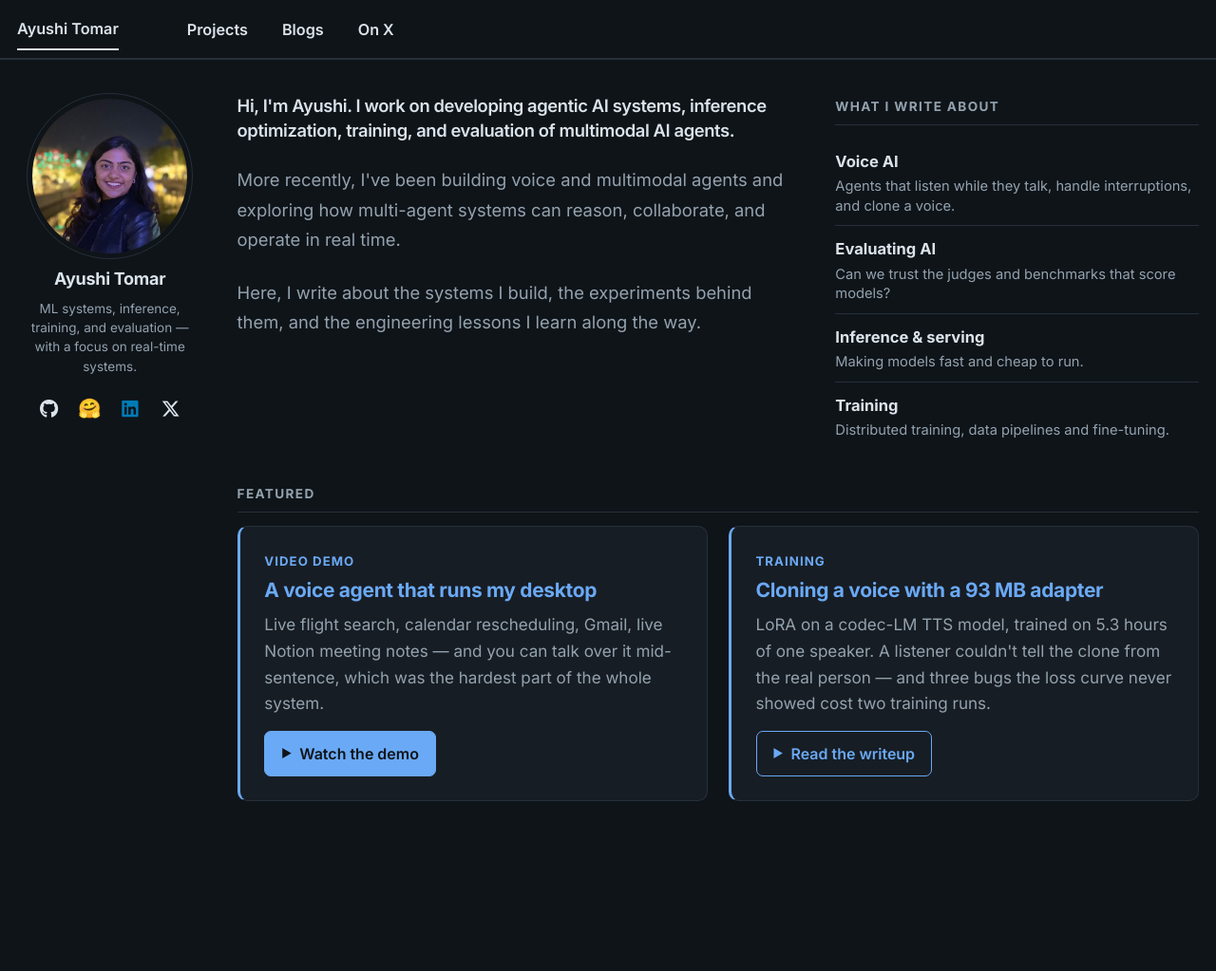
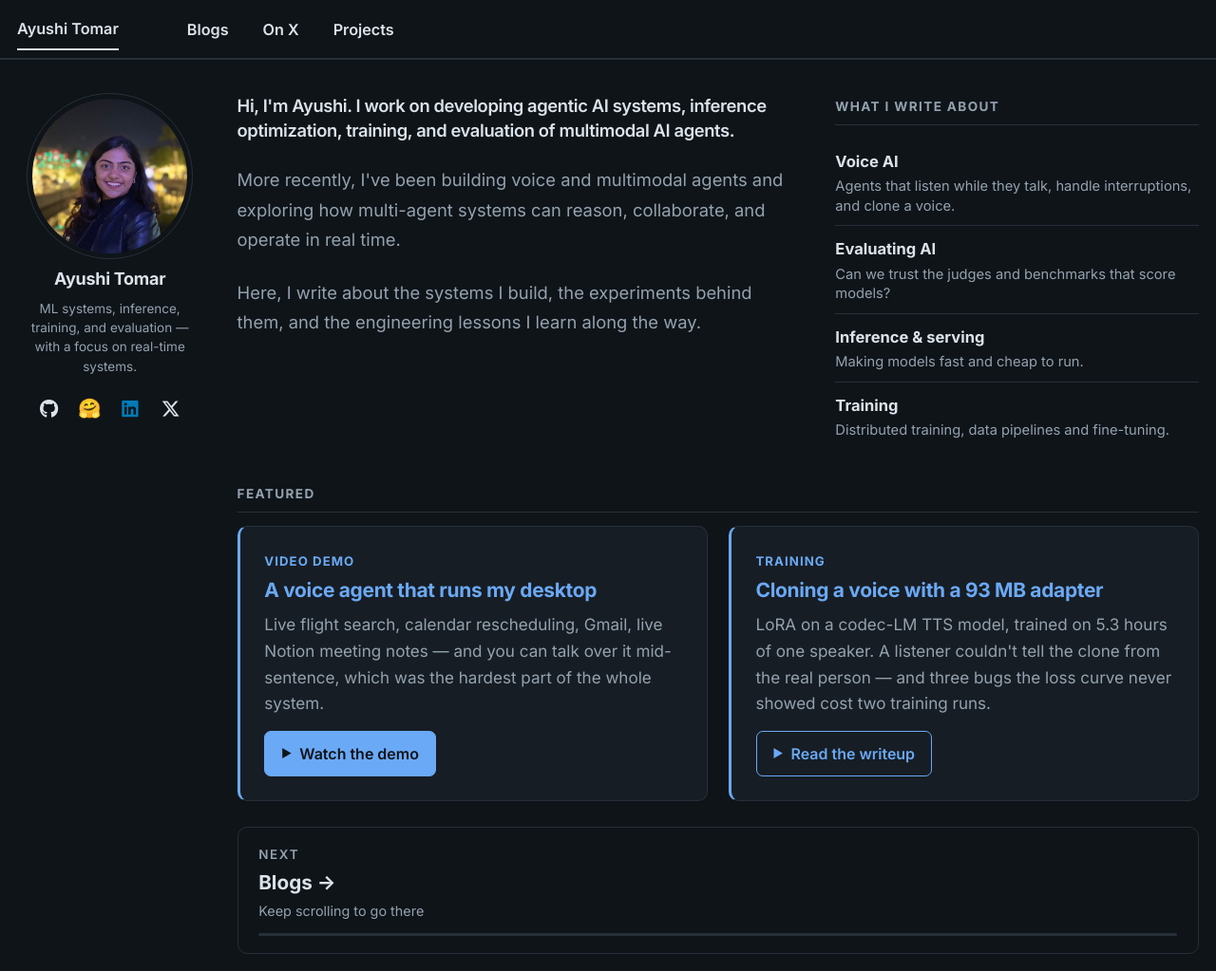
Before and after one commit to ayushitomar03/ayushitomar03.github.io, a Jekyll site: the page built from _pages/about.md, in a window 1280 px wide and 1023 px high. Shown: the whole window at 95% size. Built offline with Jekyll 4.4.1, drawn with Linux system fonts in a browser that asks for light colours; a style sheet for code colours, icons or effects is not loaded.

Commit message:
Reorder menu, add next-page card with scroll to advance

```diff
--- a/_data/navigation.yml
+++ b/_data/navigation.yml
@@ -5,11 +5,11 @@
 # prevent it from being included in the site.
 
 main:
-  - title: "Projects"
-    url: /projects/
-
   - title: "Blogs"
     url: /year-archive/
 
   - title: "On X"
     url: /x-articles/
+
+  - title: "Projects"
+    url: /projects/
--- /dev/null
+++ b/_includes/next-page.html
@@ -0,0 +1,49 @@
+{% comment %}
+  "Next page" card at the bottom of the home page and each menu page.
+  Order: home, then the menu in _data/navigation.yml. Scrolling on past the end
+  of the page fills the bar and opens the next page; the card is also a plain link.
+{% endcomment %}
+{% assign np_urls = "/" | split: "," %}
+{% assign np_titles = "Home" | split: "," %}
+{% for link in site.data.navigation.main %}
+  {% assign np_urls = np_urls | push: link.url %}
+  {% assign np_titles = np_titles | push: link.title %}
+{% endfor %}
+{% for u in np_urls %}
+  {% if u == page.url %}
+    {% assign np_i = forloop.index %}
+    {% if np_i < np_urls.size %}
+<a class="next-page" id="next-page" href="{{ base_path }}{{ np_urls[np_i] }}">
+  <span class="next-page__label">Next</span>
+  <span class="next-page__title">{{ np_titles[np_i] }} &rarr;</span>
+  <span class="next-page__hint">Keep scrolling to go there</span>
+  <span class="next-page__bar"><span class="next-page__fill" id="next-page-fill"></span></span>
+</a>
+<script>
+(function () {
+  var card = document.getElementById("next-page");
+  var fill = document.getElementById("next-page-fill");
+  if (!card || window.matchMedia("(prefers-reduced-motion: reduce)").matches) { return; }
+  var need = 600, pulled = 0, gone = false, idle;
+  function atEnd() { var el = document.scrollingElement || document.documentElement; return el.scrollTop >= el.scrollHeight - el.clientHeight - 4; }
+  function push(d) {
+    if (gone) { return; }
+    if (!atEnd() || d <= 0) { pulled = 0; fill.style.width = "0"; return; }
+    pulled += d;
+    fill.style.width = Math.min(100, pulled / need * 100) + "%";
+    clearTimeout(idle);
+    idle = setTimeout(function () { pulled = 0; fill.style.width = "0"; }, 900);
+    if (pulled >= need) { gone = true; window.location.href = card.href; }
+  }
+  window.addEventListener("wheel", function (e) { push(e.deltaY); }, { passive: true });
+  var y0 = null;
+  window.addEventListener("touchstart", function (e) { y0 = e.touches[0].clientY; }, { passive: true });
+  window.addEventListener("touchmove", function (e) {
+    if (y0 === null) { return; }
+    var y = e.touches[0].clientY; push((y0 - y) * 2); y0 = y;
+  }, { passive: true });
+})();
+</script>
+    {% endif %}
+  {% endif %}
+{% endfor %}
--- a/_layouts/archive.html
+++ b/_layouts/archive.html
@@ -20,5 +20,7 @@ layout: default
       <h1 class="page__title">{{ page.title }}</h1>
     {% endunless %}
     {{ content }}
+
+    {% include next-page.html %}
   </div>
 </div>
--- a/_layouts/single.html
+++ b/_layouts/single.html
@@ -86,6 +86,8 @@ layout: default
       {% if page.share %}{% include social-share.html %}{% endif %}
 
       {% unless page.hide_pagination %}{% include post_pagination.html %}{% endunless %}
+
+      {% include next-page.html %}
     </div>
 
     {% if site.comments.provider and page.comments %}
--- a/_sass/layout/_custom.scss
+++ b/_sass/layout/_custom.scss
@@ -1078,3 +1078,16 @@ a.demo-link--ghost {
 .intro-topics .topic-tile__name { font-size: 0.9em; }
 .intro-topics .topic-tile__line { font-size: 0.8em; line-height: 1.4; }
 .intro-grid { margin-bottom: 0.6em; }
+
+/* ---- Next page card (bottom of home and menu pages) ---- */
+.next-page {
+  display: grid; gap: 0.2em; margin: 3em 0 1em; padding: 1em 1.2em;
+  border: 1px solid var(--rule); border-radius: 10px; text-decoration: none;
+  color: inherit;
+}
+.next-page:hover { border-color: var(--text-muted); }
+.next-page__label { font-size: 0.75em; letter-spacing: 0.12em; text-transform: uppercase; color: var(--text-muted); font-weight: 600; }
+.next-page__title { font-size: 1.15em; font-weight: 700; }
+.next-page__hint { font-size: 0.8em; color: var(--text-muted); }
+.next-page__bar { height: 3px; margin-top: 0.5em; background: var(--rule); border-radius: 2px; overflow: hidden; }
+.next-page__fill { display: block; height: 100%; width: 0; background: currentColor; transition: width 0.15s ease-out; }
```
